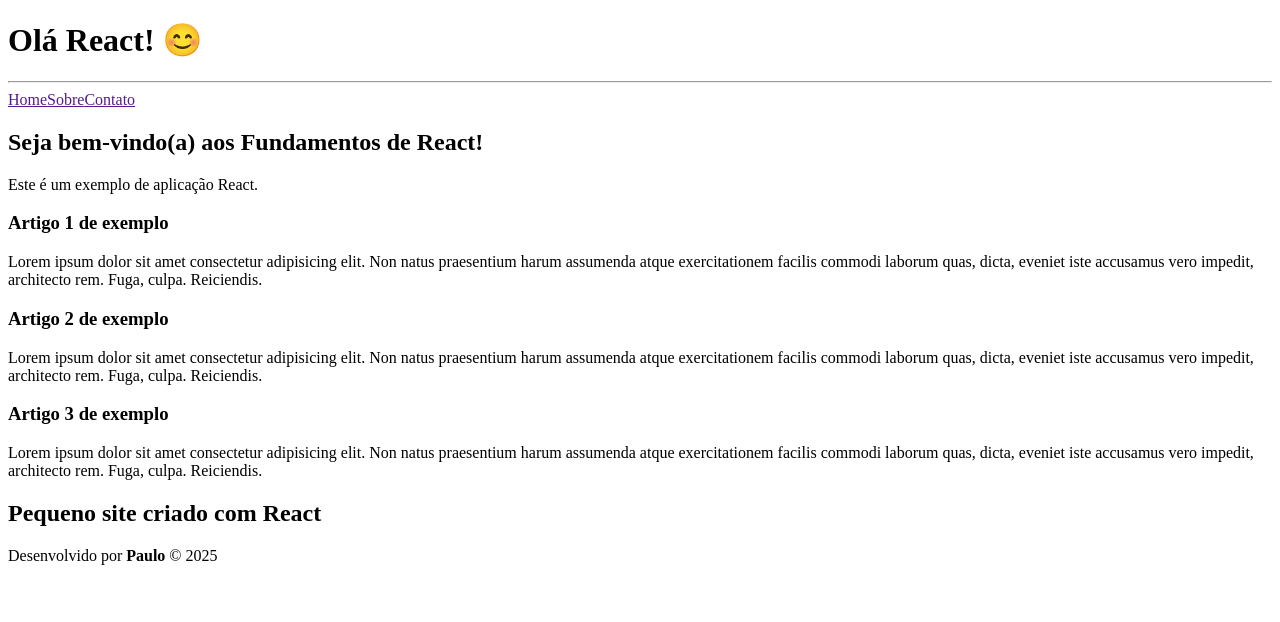
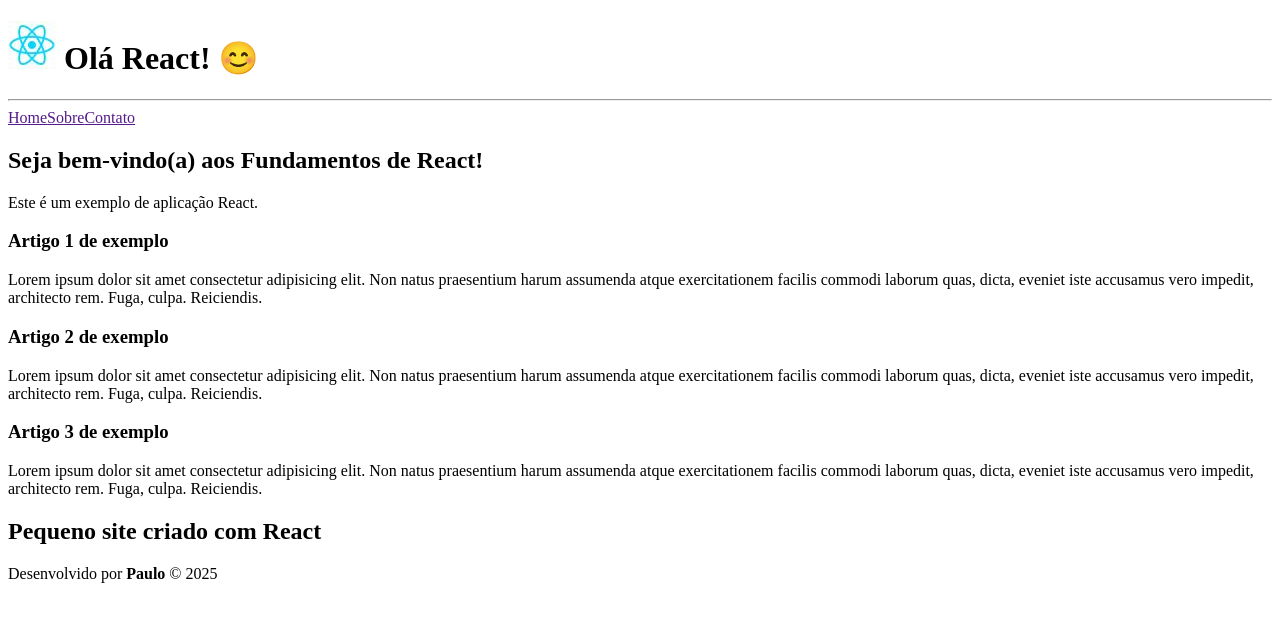
Before and after one commit to PauloHenrique00-tech/react-fundamentos, a React (Vite) app: page / in a window 1280 px wide. Shown: the top 622 px of the page. Built offline with nearby package versions, Linux system fonts and the light colour scheme.

Commit message:
Importa imagem para o componente

```diff
--- a/src/Cabecalho.tsx
+++ b/src/Cabecalho.tsx
@@ -1,7 +1,14 @@
+/* Tudo que for usado dentro de componentes (imagens, fontes etc),
+deve ser importado. Desta forma, no momento do build, haverá otimizações para
+este conteúdo. */
+import logo from "./assets/logo-react.png";
+
 export default function Cabecalho() {
   return (
     <header>
-      <h1>Olá React! 😊</h1>
+      <h1>
+        <img src={logo} alt="" /> Olá React! 😊
+      </h1>
       <hr />
       <nav>
         <a href="">Home</a>
```
Also changed, not shown: src/assets/logo-react.png (added).
